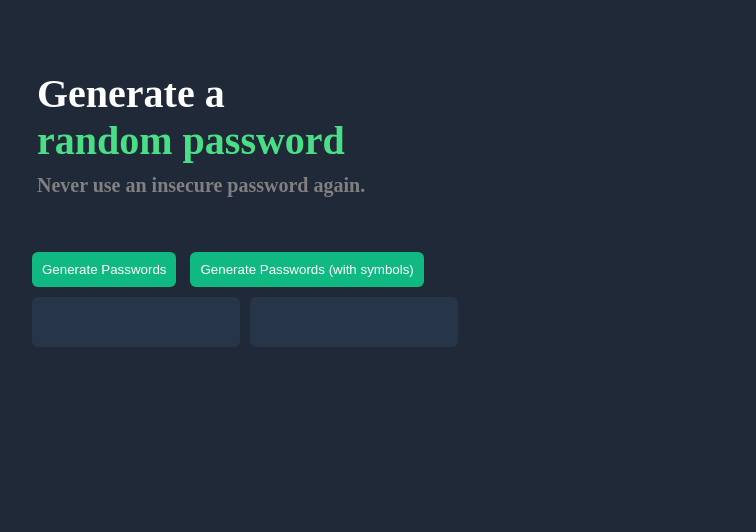
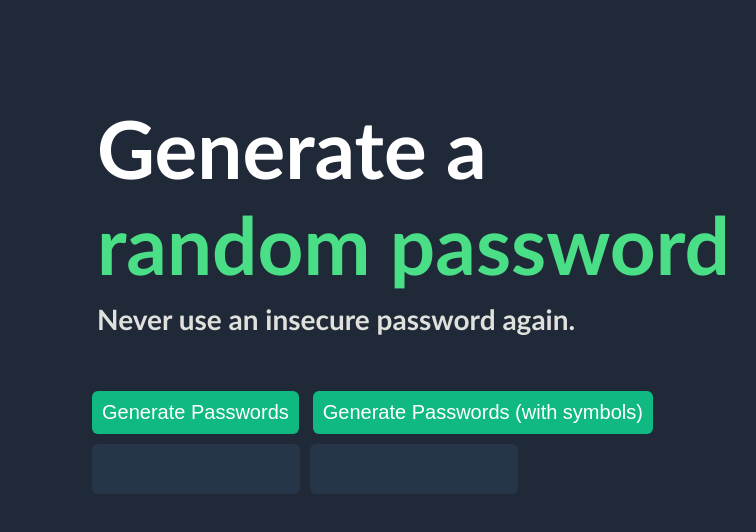
Before and after one commit to ssophiaa-lu/password-generator, a website built with Vite: page password_generator/index.html in a window 1280 px wide. Shown: the whole page, without its empty margins (13-769 px from the left). Built offline with nearby package versions, Linux system fonts and the light colour scheme.

Commit message:
Update sizing and fonts

```diff
--- a/password_generator/index.css
+++ b/password_generator/index.css
@@ -16,18 +16,23 @@
 
 #header-container {
     margin: 50px;
-    margin-top: 70px;
-    font-size: 20px
+    margin-top: 100px;
+    margin-left: 110px;
+    font-size: 40px;
+    font-family:'Gill Sans', 'Gill Sans MT', Calibri, 'Trebuchet MS', sans-serif;
+
 }
 
 #subheading {
-    color: gray;
+    color: #e0e1dd;
     margin-top: 1px;
-    font-size: 20px;
+    font-size: 28px;
+    font-family:'Gill Sans', 'Gill Sans MT', Calibri, 'Trebuchet MS', sans-serif;
+
 }
 
 #btn-container {
-    margin-left: 40px;
+    margin-left: 100px;
 }
 .btn {
     border-radius: 6px;
@@ -37,6 +42,7 @@
     color: white;
     padding: 10px;
     margin: 5px;
+    font-size: 20px
 }
 
 #container {
@@ -45,7 +51,7 @@
 
 #passwords-container {
    display: flex;
-   margin-left: 40px;
+   margin-left: 100px;
    min-height: 60px;
 }
 
@@ -58,6 +64,6 @@
     margin: 5px;
     border-radius: 6px;
     padding: 14px;
-    font-size: 18px;
+    font-size: 20px;
 
 }
```
